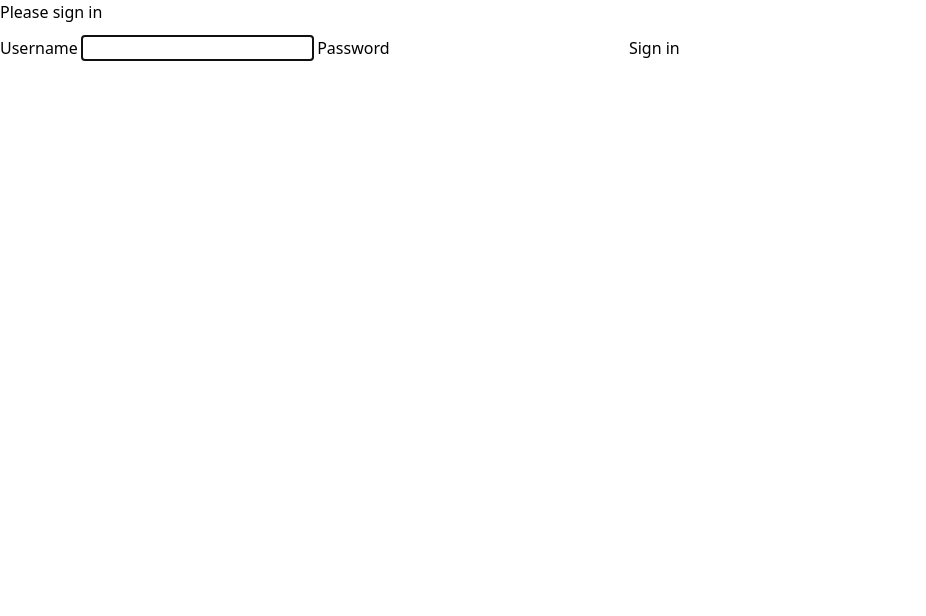
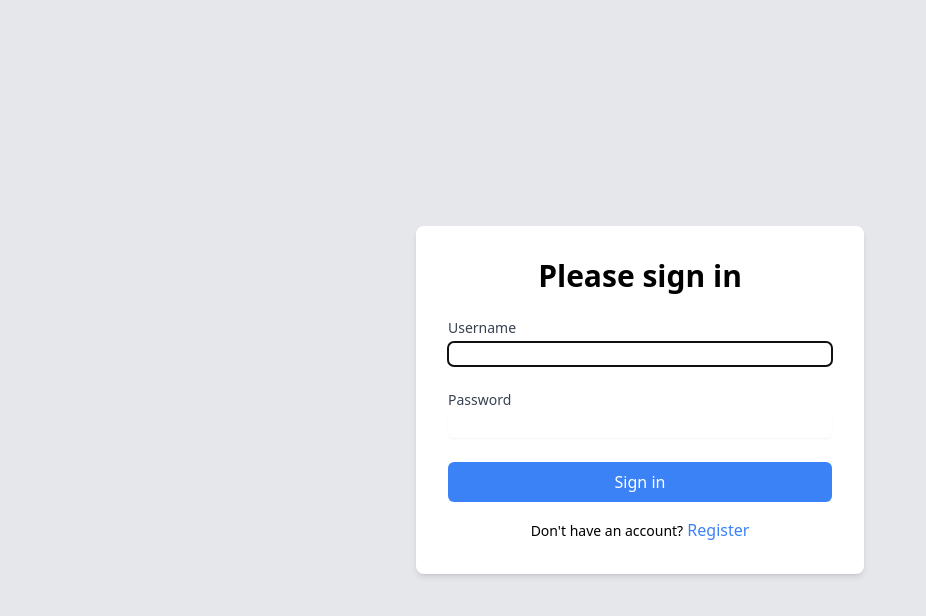
Before and after one commit to Kengston/SupaMessenger, a Symfony app: template templates/security/login.html.twig in a window 1280 px wide. Shown: the top 616 px of the page, without its empty margins (0-926 px from the left). Run offline with Twig, Linux system fonts and the light colour scheme; the template is opened without the code that fills it, so the values that code supplies are empty; style sheets or scripts are compiled from the project's sources; some libraries are stand-ins or nearby versions.

Commit message:
login page ui added

```diff
--- a/templates/security/login.html.twig
+++ b/templates/security/login.html.twig
@@ -3,9 +3,14 @@
 {% block title %}Log in!{% endblock %}
 
 {% block body %}
-<form method="post">
+    <div class="flex justify-center items-center h-screen bg-gray-200">
+        <div class="animate__animated animate__fadeIn bg-white rounded-lg shadow-md p-8 max-w-md w-full">
+            <form method="post" class="space-y-6">
                 {% if error %}
-        <div class="alert alert-danger">{{ error.messageKey|trans(error.messageData, 'security') }}</div>
+                    <div class="bg-red-100 border border-red-400 text-red-700 px-4 py-3 rounded relative" role="alert">
+                        <strong class="font-bold">Error!</strong>
+                        <span class="block sm:inline">{{ error.messageKey|trans(error.messageData, 'security') }}</span>
+                    </div>
                 {% endif %}
 
                 {% if app.user %}
@@ -14,19 +19,27 @@
                     </div>
                 {% endif %}
 
+                <h1 class="text-3xl font-semibold text-center mb-6">Please sign in</h1>
 
-    <h1 class="h3 mb-3 font-weight-normal">Please sign in</h1>
-    <label for="inputUsername">Username</label>
-    <input type="text" value="{{ last_username }}" name="username" id="inputUsername" class="form-control" autocomplete="username" required autofocus>
-    <label for="inputPassword">Password</label>
-    <input type="password" name="password" id="inputPassword" class="form-control" autocomplete="current-password" required>
+                <div>
+                    <label for="inputUsername" class="block text-sm font-medium text-gray-700">Username</label>
+                    <input type="text" value="{{ last_username }}" name="username" id="inputUsername" class="form-input mt-1 block w-full rounded-md shadow-sm" autocomplete="username" required autofocus>
+                </div>
 
-    <input type="hidden" name="_csrf_token"
-           value="{{ csrf_token('authenticate') }}"
-    >
+                <div>
+                    <label for="inputPassword" class="block text-sm font-medium text-gray-700">Password</label>
+                    <input type="password" name="password" id="inputPassword" class="form-input mt-1 block w-full rounded-md shadow-sm" autocomplete="current-password" required>
+                </div>
 
-    <button class="btn btn-lg btn-primary" type="submit">
-        Sign in
-    </button>
+                <input type="hidden" name="_csrf_token" value="{{ csrf_token('authenticate') }}">
+
+                <button class="w-full py-2 px-4 bg-blue-500 text-white rounded-md hover:bg-blue-600 focus:outline-none focus:bg-blue-600 transition duration-300" type="submit">Sign in</button>
             </form>
+
+            <div class="mt-4 text-center">
+                <span class="text-sm">Don't have an account?</span>
+                <a href="{{ path('app_register') }}" class="text-blue-500 hover:text-blue-600">Register</a>
+            </div>
+        </div>
+    </div>
 {% endblock %}
```
Lines whose indentation alone changed are shown as unchanged.
